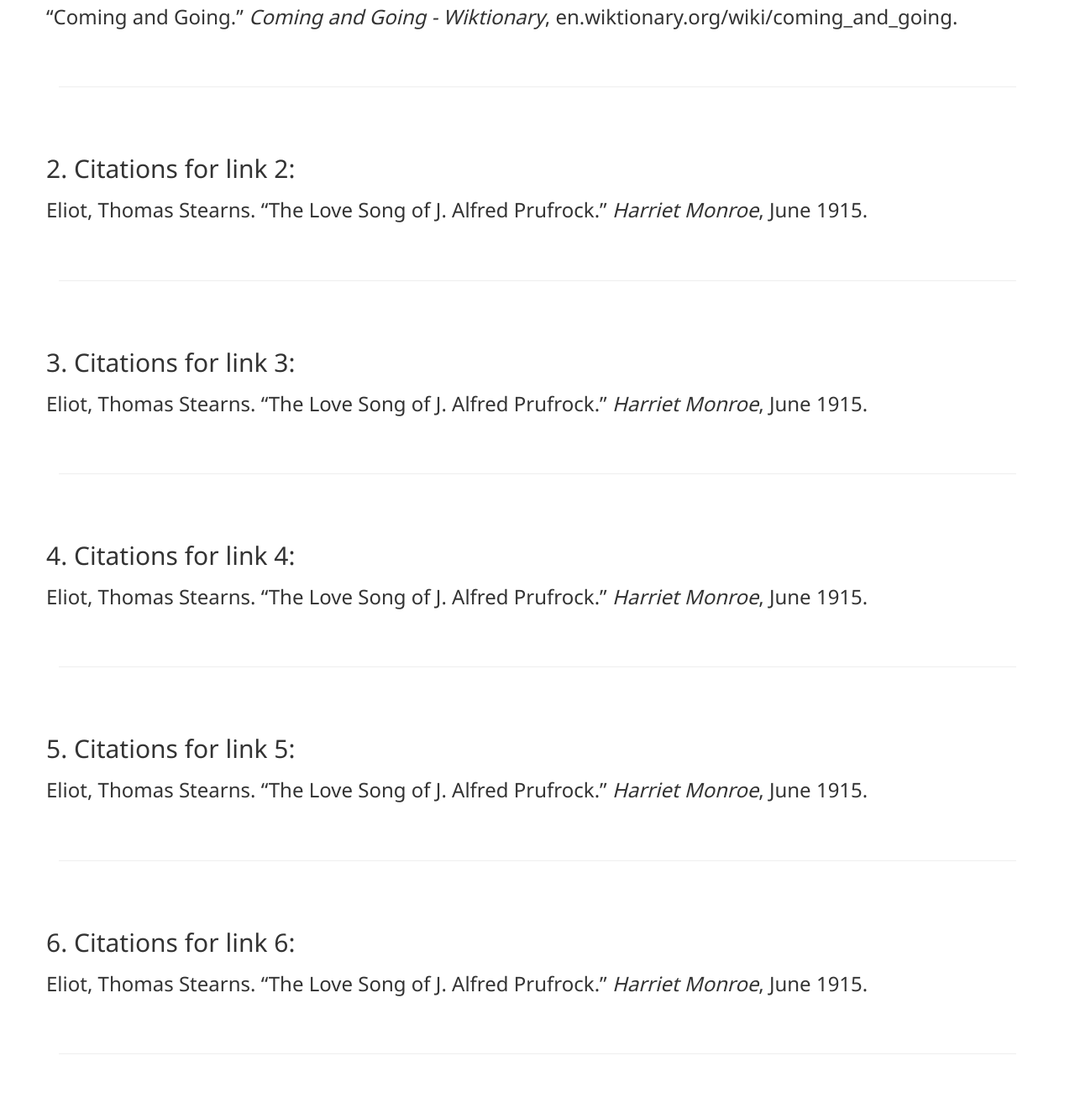
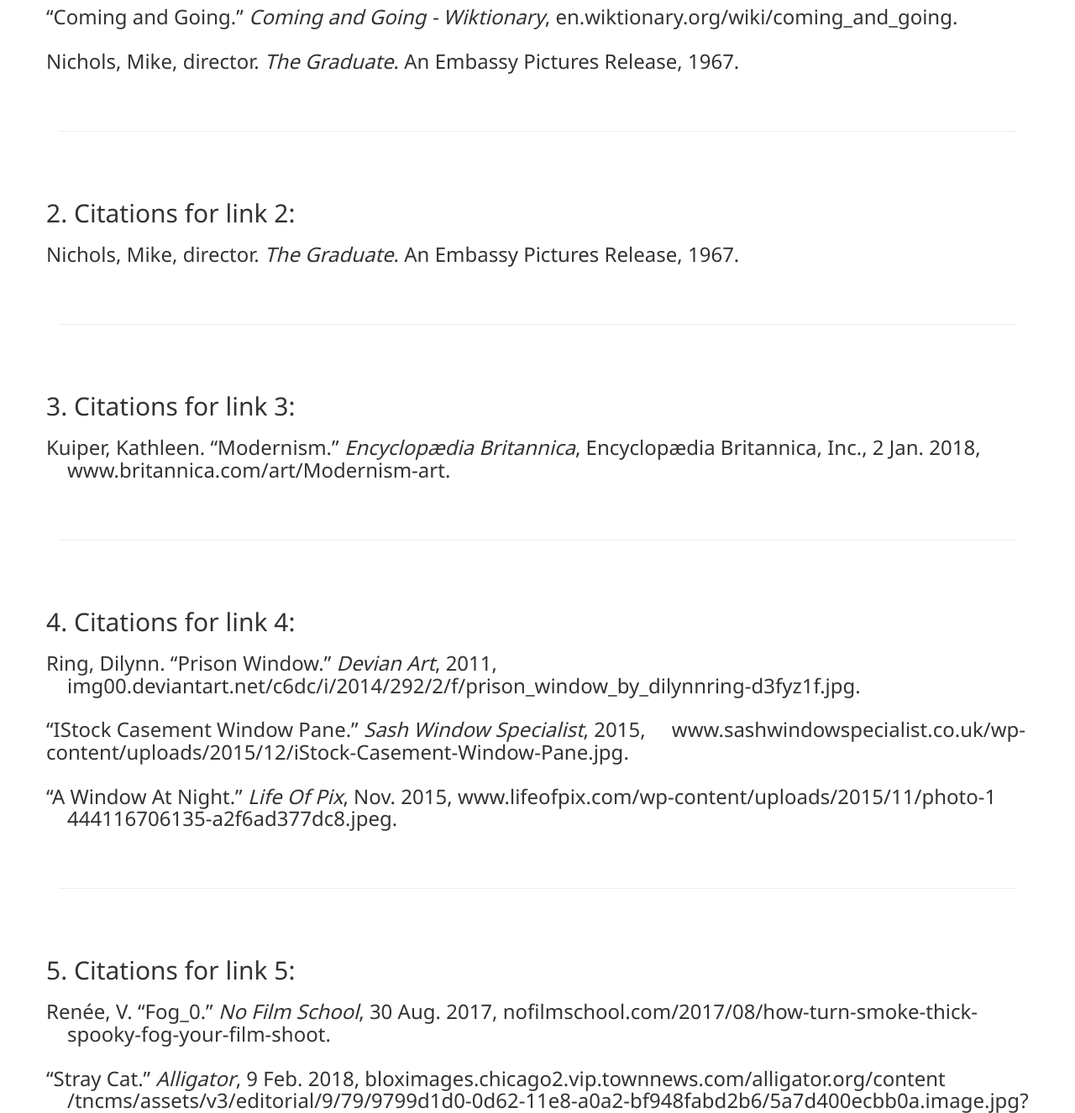
Before and after one commit to l3n0ire/illumination, a plain HTML site: page worksCited.html in a window 1280 px wide. Shown: the part 665-1991 px from the top of the page at 84% size. Drawn offline with Linux system fonts and the light colour scheme.

Commit message:
citations

```diff
--- a/worksCited.html
+++ b/worksCited.html
@@ -145,7 +145,8 @@ h4{
 
     <h3 class ="left">
 		“Coming and Going.” <i>Coming and Going - Wiktionary</i>, en.wiktionary.org/wiki/coming_and_going.<br>
-
+		<br>
+		Nichols, Mike, director. <i>The Graduate</i>. An Embassy Pictures Release, 1967.
 	</h3>
 
       <br>
@@ -160,7 +161,7 @@ h4{
    <h2>2. Citations for link 2:</h2>
 
     <h3 class ="left">
-		Eliot, Thomas Stearns. “The Love Song of J. Alfred Prufrock.” <i>Harriet Monroe</i>, June 1915.
+		Nichols, Mike, director. <i>The Graduate</i>. An Embassy Pictures Release, 1967.
 	</h3>
 
       <br>
@@ -175,7 +176,7 @@ h4{
       <h2>3. Citations for link 3:</h2>
 
        <h3 class ="left">
-   		Eliot, Thomas Stearns. “The Love Song of J. Alfred Prufrock.” <i>Harriet Monroe</i>, June 1915.
+   		Kuiper, Kathleen. “Modernism.” <i>Encyclopædia Britannica</i>, Encyclopædia Britannica, Inc., 2 Jan. 2018, &nbsp;&nbsp;&nbsp;&nbsp;www.britannica.com/art/Modernism-art.
    	</h3>
 
          <br>
@@ -190,7 +191,11 @@ h4{
    <h2>4. Citations for link 4:</h2>
 
     <h3 class ="left">
-		Eliot, Thomas Stearns. “The Love Song of J. Alfred Prufrock.” <i>Harriet Monroe</i>, June 1915.
+		Ring, Dilynn. “Prison Window.” <i>Devian Art</i>, 2011,  &nbsp;&nbsp;&nbsp;&nbsp;img00.deviantart.net/c6dc/i/2014/292/2/f/prison_window_by_dilynnring-d3fyz1f.jpg.<br>
+		<br>
+		“IStock Casement Window Pane.” <i>Sash Window Specialist</i>, 2015, &nbsp;&nbsp;&nbsp;&nbsp;www.sashwindowspecialist.co.uk/wp-content/uploads/2015/12/iStock-Casement-Window-Pane.jpg.<br>
+		<br>
+		“A Window At Night.” <i>Life Of Pix</i>, Nov. 2015, www.lifeofpix.com/wp-content/uploads/2015/11/photo-1&nbsp;&nbsp;&nbsp;&nbsp; &nbsp;&nbsp;&nbsp;&nbsp;444116706135-a2f6ad377dc8.jpeg.<br>
 	</h3>
 
       <br>
@@ -205,7 +210,9 @@ h4{
       <h2>5. Citations for link 5:</h2>
 
        <h3 class ="left">
-   		Eliot, Thomas Stearns. “The Love Song of J. Alfred Prufrock.” <i>Harriet Monroe</i>, June 1915.
+		Renée, V. “Fog_0.” <i>No Film School</i>, 30 Aug. 2017, nofilmschool.com/2017/08/how-turn-smoke-thick- &nbsp;&nbsp;&nbsp;&nbsp;spooky-fog-your-film-shoot.<br>
+		<br>
+   		“Stray Cat.” <i>Alligator</i>, 9 Feb. 2018, bloximages.chicago2.vip.townnews.com/alligator.org/content<br>&nbsp;&nbsp;&nbsp;&nbsp;/tncms/assets/v3/editorial/9/79/9799d1d0-0d62-11e8-a0a2-bf948fabd2b6/5a7d400ecbb0a.image.jpg? &nbsp;&nbsp;&nbsp;&nbsp;resize=1200,800.
    	</h3>
 
          <br>
```
